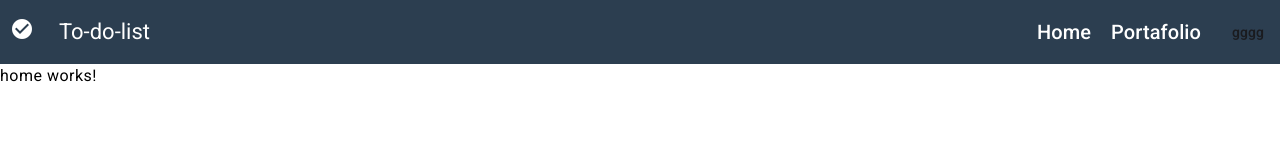
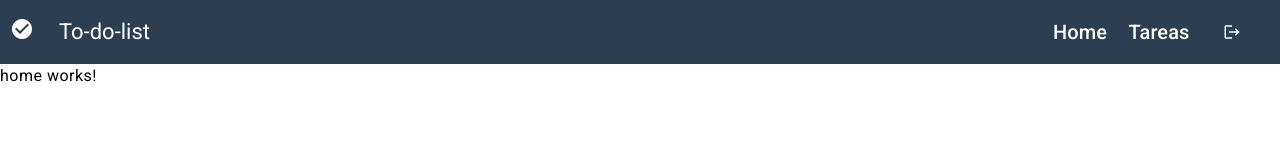
Before and after one commit to Clandita/Front---C2, an Angular app: page / in a window 1280 px wide. Shown: the top 160 px of the page. Built offline with nearby package versions, Linux system fonts and the light colour scheme.

Commit message:
Navbar bonito

```diff
--- a/src/app/components/nav-bar/nav-bar.component.html
+++ b/src/app/components/nav-bar/nav-bar.component.html
@@ -4,12 +4,9 @@
     </span>
     <span>To-do-list</span>
     <span class="example-spacer"></span>
-    <a  mat-button routerLink="/">Home</a>
-    <a mat-button routerLink="/portafolio"> Portafolio </a>
-
-    <button mat-button [matMenuTriggerFor]="menu">gggg</button>
-        <mat-menu #menu="matMenu">
-        <button mat-menu-item routerLink="/profile">Profile</button>
-        <button mat-menu-item>Logout</button>
-        </mat-menu>
-  </mat-toolbar>
+    <a mat-button routerLink="/">Home</a>
+    <a mat-button routerLink="/tareas">Tareas</a>
+    <a mat-button routerLink="/logout">
+        <mat-icon>logout</mat-icon>
+    </a>
+</mat-toolbar>
```
